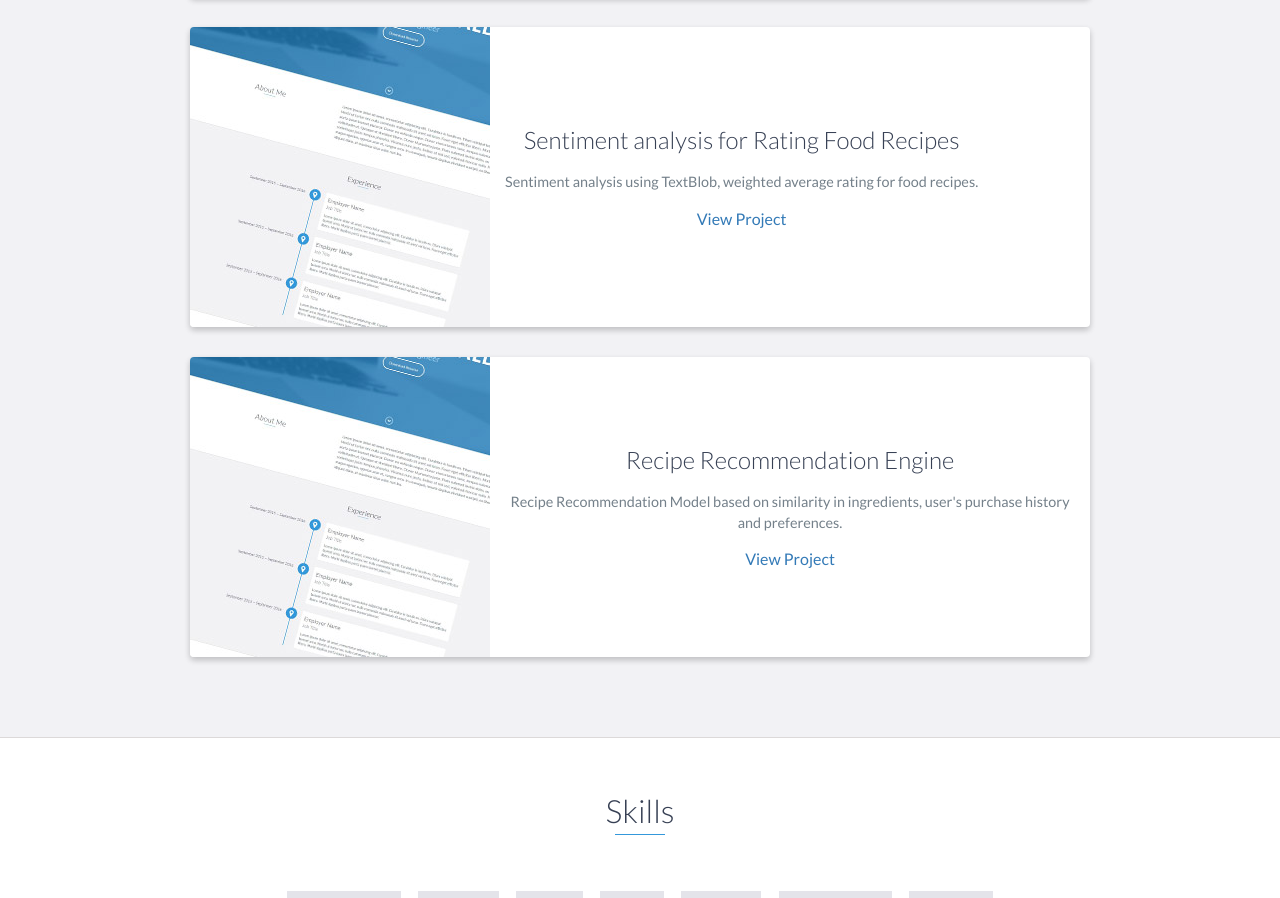
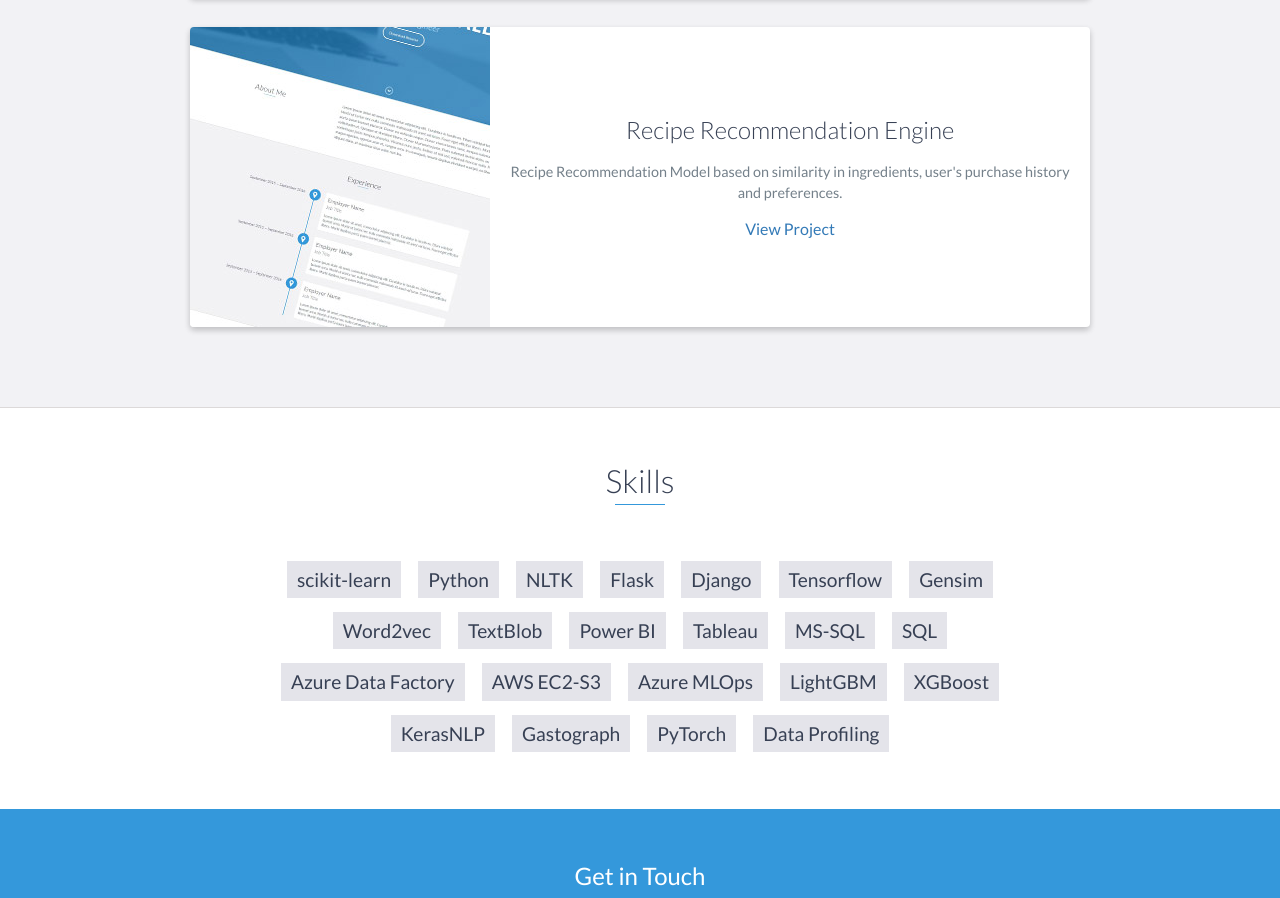
Before and after one commit to sohamk/Portfolio, a website: page index.html in a window 1280 px wide. Shown: the part 2867-3765 px from the top of the page. Drawn offline with nearby package versions, Linux system fonts and the light colour scheme.

Commit message:
Update index.html

```diff
--- a/index.html
+++ b/index.html
@@ -209,25 +209,6 @@
                     <!-- End .project-image -->
 
                     <div class="project-info">
-                        <h3>Sentiment analysis for Rating Food Recipes</h3>
-                        <p>
-                            Sentiment analysis using TextBlob, weighted average rating for food recipes.
-                        </p>
-                        <a href="https://github.com/sohamk/portfolio/blob/main/ratings%20FOOD%20Recommendation%20Engines%20using%20Python.ipynb">View Project</a>
-                    </div>
-
-                    <!-- End .project-info -->
-                </div>
-                <!-- End .project -->
-
-
-	       <div class="project shadow-large">
-                    <div class="project-image">
-                        <img src="images/project.jpg" />
-                    </div>
-                    <!-- End .project-image -->
-
-                    <div class="project-info">
                         <h3>Recipe Recommendation Engine</h3>
                         <p>
                             Recipe Recommendation Model based on similarity in ingredients, user's purchase history and preferences.
```
